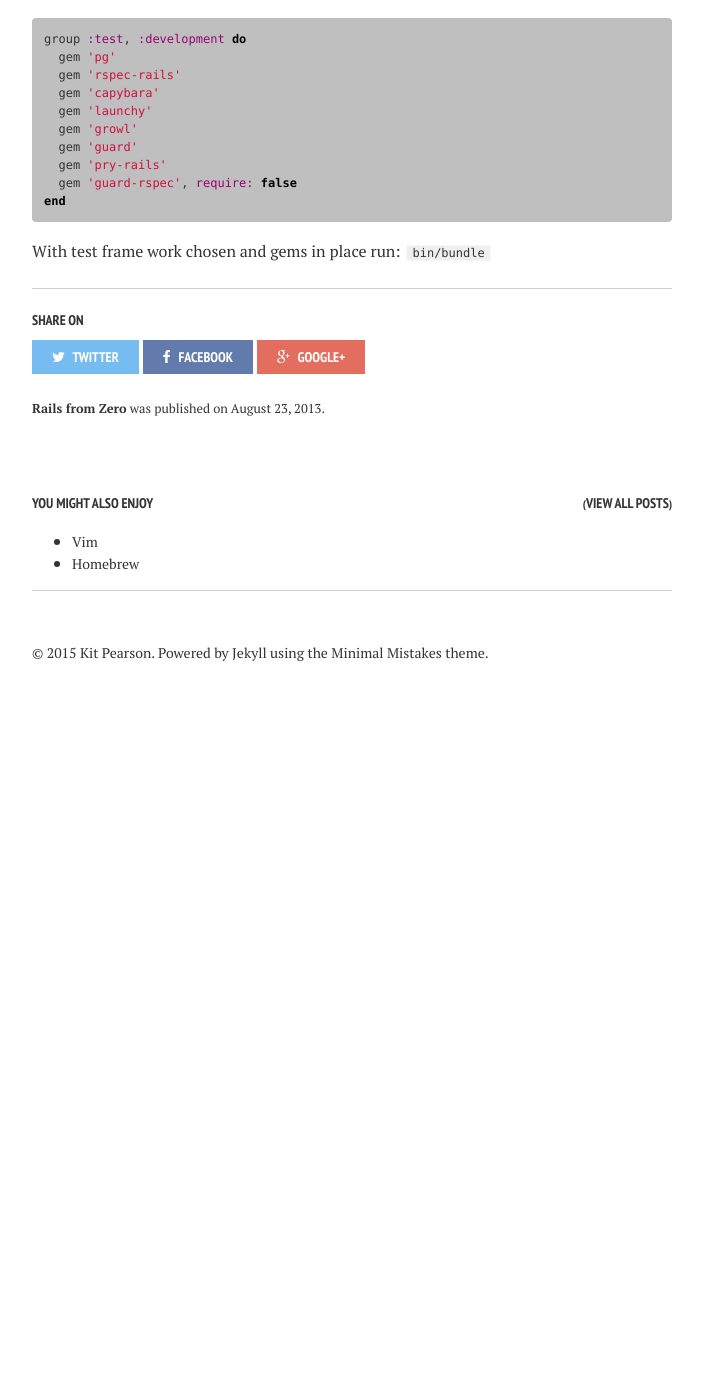
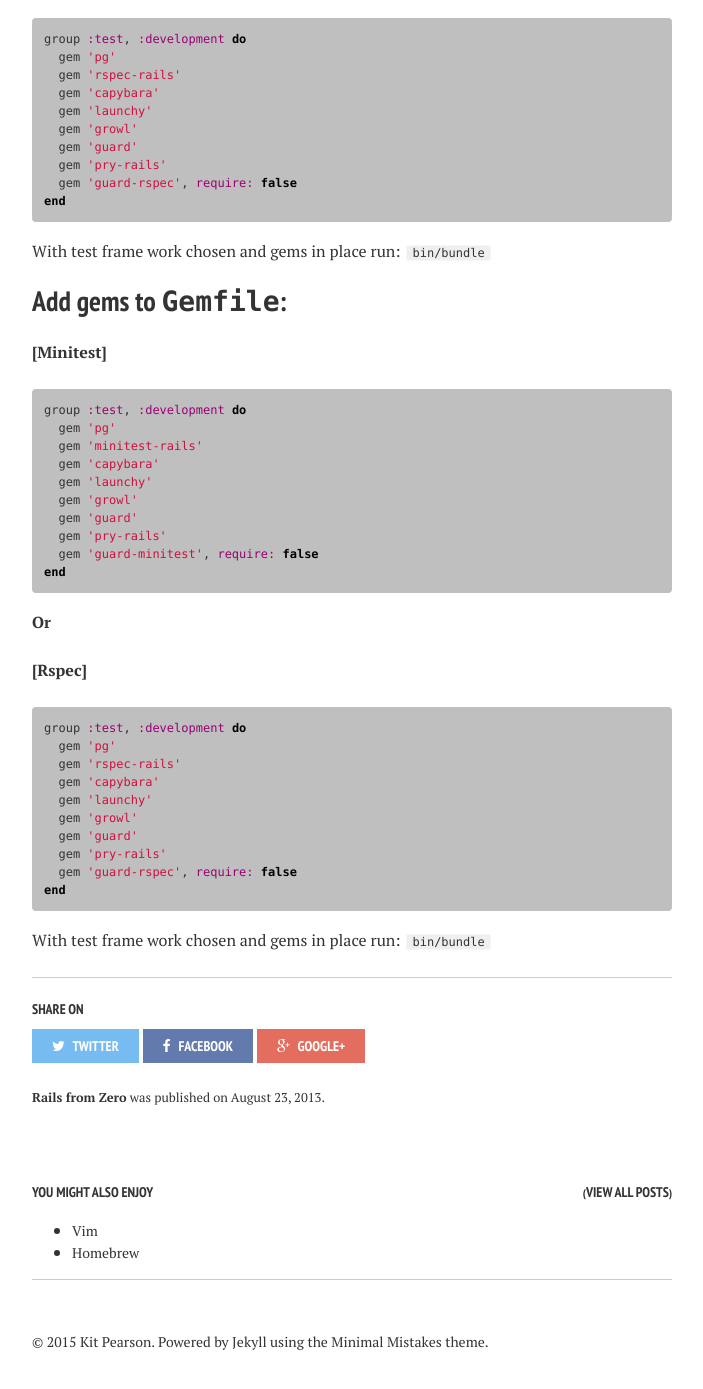
Before and after one commit to kpearson/kpearson.github.io, a Jekyll site: the page built from _posts/rails/2013-08-23-rails-from-zero.md, in a window 1280 px wide and 1400 px high, scrolled down 1025 px. Shown: the top 1389 px of the window, without its empty margins (288-991 px from the left). Built offline with Jekyll 4.4.1, drawn with Linux system fonts in a browser that asks for light colours; nearby versions of some CDN libraries; Markdown is read by kramdown in place of the engine named in the settings; before the commit the page ends 1736 px from its top, so only the background shows below that.

```diff
--- a/_config.yml
+++ b/_config.yml
@@ -7,10 +7,9 @@
 # Jekyll configuration
 
 permalink: /:categories/:title/
-pygments: false
 markdown: redcarpet
 highlighter: Pygments
-# fenced_code_blocks: rouge
+fenced_code_blocks: Pygments
 sass:
   sass_dir: _sass
   style: compressed
--- a/_posts/rails/2013-08-23-rails-from-zero.md
+++ b/_posts/rails/2013-08-23-rails-from-zero.md
@@ -63,3 +63,39 @@
 
 With test frame work chosen and gems in place run:
 `bin/bundle`
+## Add gems to `Gemfile`:
+
+__[Minitest]__
+
+{% highlight ruby %}
+group :test, :development do
+  gem 'pg'
+  gem 'minitest-rails'
+  gem 'capybara'
+  gem 'launchy'
+  gem 'growl'
+  gem 'guard'
+  gem 'pry-rails'
+  gem 'guard-minitest', require: false
+end
+{% endhighlight %}
+
+__Or__
+
+__[Rspec]__
+
+{% highlight ruby %}
+group :test, :development do
+  gem 'pg'
+  gem 'rspec-rails'
+  gem 'capybara'
+  gem 'launchy'
+  gem 'growl'
+  gem 'guard'
+  gem 'pry-rails'
+  gem 'guard-rspec', require: false
+end
+{% endhighlight %}
+
+With test frame work chosen and gems in place run:
+`bin/bundle`
```
